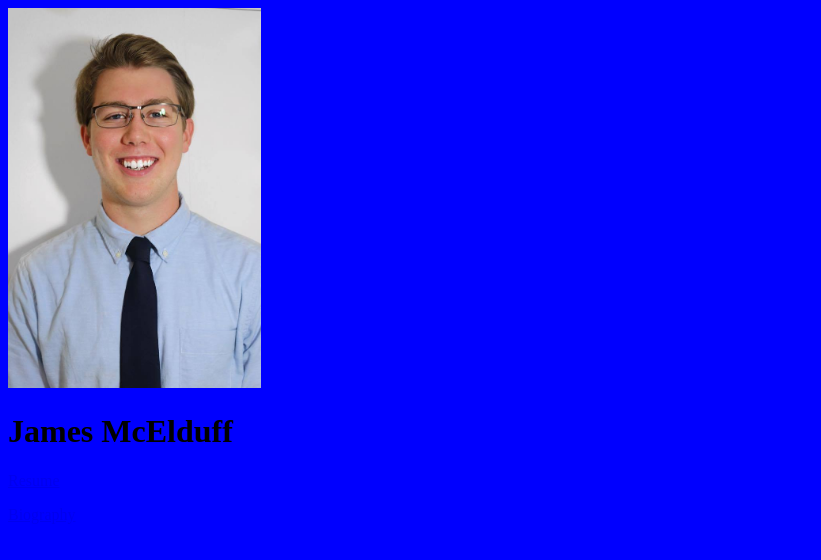
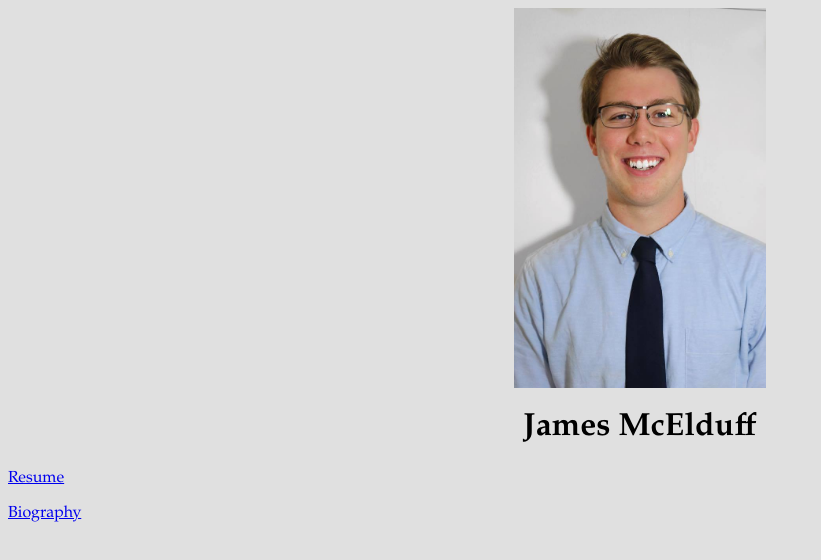
Before and after one commit to mcelduffjames/mcelduffjames.github.io, a plain HTML site: page index.html in a window 1280 px wide. Shown: the whole page, without its empty margins (0-821 px from the left). Drawn offline with Linux system fonts and the light colour scheme.

Commit message:
added rules for img, body, and h1

```diff
--- a/stylesheet.css
+++ b/stylesheet.css
@@ -4,6 +4,25 @@
 */
 
 body {
-	background-color: blue;
+	background-color: #e0e0e0;
+	/* background-image: url("giftest.gif"); */
+	font-family: "Book Antiqua", "Georgia", times, serif;
+	font-size: 16px;
+	color: black;
+}
 
+h1 {
+	text-align: center;
+	color: black;
 }
+
+img {
+	display: block;
+	margin: auto;
+	height: 100%;
+	width: 100%;
+}
+
+.indexcentered {
+	text-align: center;
+}
```
